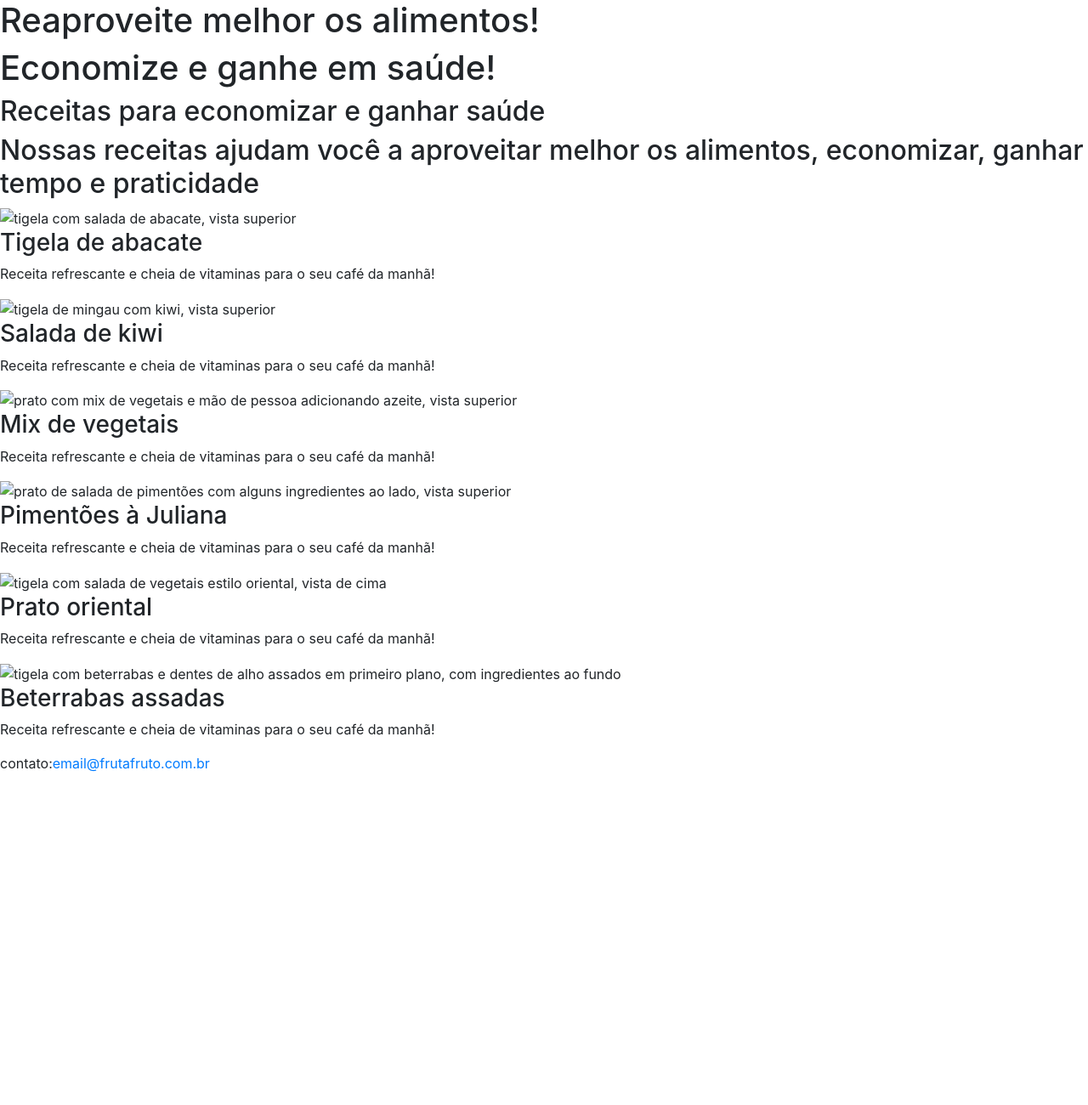
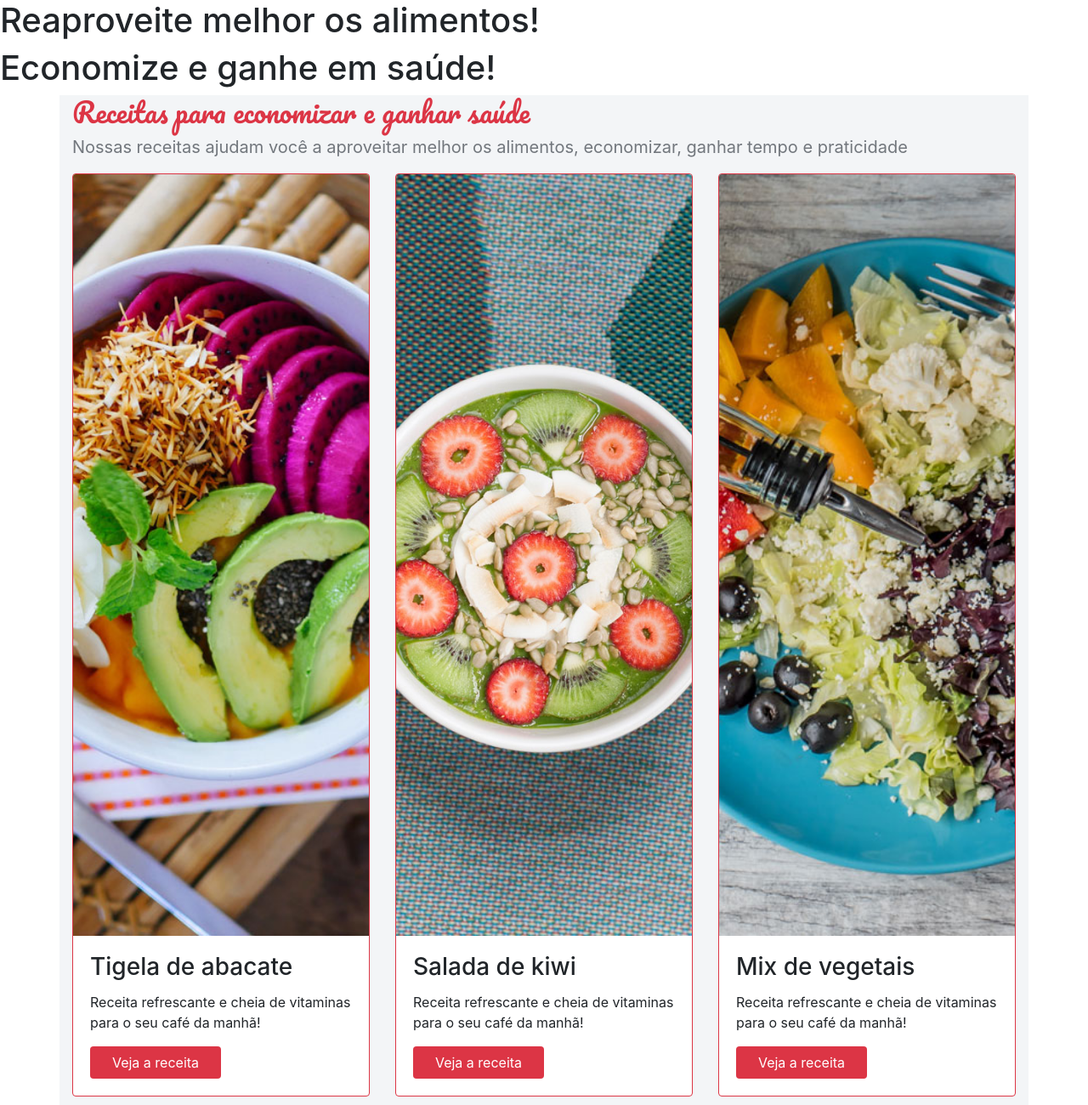
Before and after one commit to carlosheitor/lp-receitas, a plain HTML site: page index.html in a window 1280 px wide. Shown: the top 1300 px of the page at 85% size. Before the commit the page ends 926 px from the top, so only its background shows below. Drawn offline with nearby package versions, Linux system fonts and the light colour scheme.

Commit message:
Implement recipes card section and adjust image height problem

```diff
--- /dev/null
+++ b/css/style.css
@@ -0,0 +1,23 @@
+.recipes {
+  background-color: #f3f5f7;
+}
+.recipes > h2 {
+  font-family: "Pacifico", cursive;
+  color: #dc3545;
+}
+.recipes > p {
+  color: #72777d;
+  font-weight: 400;
+}
+.recipes figure {
+  border-color: #dc3545;
+}
+.card-img-top {
+  height: 70vw;
+  object-fit: cover;
+}
+.btn-recipes {
+  width: 50%;
+  color: #fff;
+  background-color: #dc3545;
+}
--- a/index.html
+++ b/index.html
@@ -5,12 +5,16 @@
     <meta name="viewport" content="width=device-width, initial-scale=1" />
     <title>fruta e fruto</title>
     <link
+      href="https://fonts.googleapis.com/css2?family=Pacifico&display=swap"
+      rel="stylesheet"
+    />
+    <link
       rel="stylesheet"
       href="https://stackpath.bootstrapcdn.com/bootstrap/4.4.1/css/bootstrap.min.css"
       integrity="sha384-Vkoo8x4CGsO3+Hhxv8T/Q5PaXtkKtu6ug5TOeNV6gBiFeWPGFN9MuhOf23Q9Ifjh"
       crossorigin="anonymous"
     />
-    <link rel="stylesheet" type="text/css" href="src/style.css" />
+    <link rel="stylesheet" type="text/css" href="css/style.css" />
   </head>
 
   <body>
@@ -19,53 +23,129 @@
     <h1>Reaproveite melhor os alimentos!</h1>
     <h1>Economize e ganhe em saúde!</h1>
 
+    <section class="container recipes">
       <h2>Receitas para economizar e ganhar saúde</h2>
-    <h2>
-      Nossas receitas ajudam você a aproveitar melhor os alimentos, economizar,
-      ganhar tempo e praticidade
-    </h2>
-
+      <p class="lead">
+        Nossas receitas ajudam você a aproveitar melhor os alimentos,
+        economizar, ganhar tempo e praticidade
+      </p>
+      <div class="row row-cols-1 row-cols-sm-1 row-cols-md-2 row-cols-lg-3">
+        <div class="col mb-4">
+          <figure class="card">
             <img
-      src="src/img/receita-abacate.jpg"
+              class="card-img-top img-fluid img-border-color"
+              src="img/receita-abacate.jpg"
               alt="tigela com salada de abacate, vista superior"
             />
-    <h3>Tigela de abacate</h3>
-    <p>Receita refrescante e cheia de vitaminas para o seu café da manhã!</p>
-
+            <figcaption class="card-body">
+              <h3 class="card-title">Tigela de abacate</h3>
+              <p class="card-text">
+                Receita refrescante e cheia de vitaminas para o seu café da
+                manhã!
+              </p>
+              <button type="button" class="btn btn-recipes">
+                Veja a receita
+              </button>
+            </figcaption>
+          </figure>
+        </div>
+        <div class="col mb-4">
+          <figure class="card">
             <img
-      src="src/img/receita-kiwi.jpg"
+              class="card-img-top img-fluid"
+              src="img/receita-kiwi.jpg"
               alt="tigela de mingau com kiwi, vista superior"
             />
-    <h3>Salada de kiwi</h3>
-    <p>Receita refrescante e cheia de vitaminas para o seu café da manhã!</p>
-
+            <figcaption class="card-body">
+              <h3 class="card-title">Salada de kiwi</h3>
+              <p class="card-text">
+                Receita refrescante e cheia de vitaminas para o seu café da
+                manhã!
+              </p>
+              <button type="button" class="btn btn-recipes">
+                Veja a receita
+              </button>
+            </figcaption>
+          </figure>
+        </div>
+        <div class="col mb-4">
+          <figure class="card">
             <img
-      src="src/img/receita-mix.jpg"
+              class="card-img-top img-fluid"
+              src="img/receita-mix.jpg"
               alt="prato com mix de vegetais e mão de pessoa adicionando azeite, vista superior"
             />
-    <h3>Mix de vegetais</h3>
-    <p>Receita refrescante e cheia de vitaminas para o seu café da manhã!</p>
-
+            <figcaption class="card-body">
+              <h3 class="card-title">Mix de vegetais</h3>
+              <p class="card-text">
+                Receita refrescante e cheia de vitaminas para o seu café da
+                manhã!
+              </p>
+              <button type="button" class="btn btn-recipes">
+                Veja a receita
+              </button>
+            </figcaption>
+          </figure>
+        </div>
+        <div class="col mb-4">
+          <figure class="card">
             <img
-      src="src/img/receita-pimentoes.jpg"
+              class="card-img-top img-fluid"
+              src="img/receita-pimentoes.jpg"
               alt="prato de salada de pimentões com alguns ingredientes ao lado, vista superior"
             />
-    <h3>Pimentões à Juliana</h3>
-    <p>Receita refrescante e cheia de vitaminas para o seu café da manhã!</p>
-
+            <figcaption class="card-body">
+              <h3 class="card-title">Pimentões à Juliana</h3>
+              <p class="card-text">
+                Receita refrescante e cheia de vitaminas para o seu café da
+                manhã!
+              </p>
+              <button type="button" class="btn btn-recipes">
+                Veja a receita
+              </button>
+            </figcaption>
+          </figure>
+        </div>
+        <div class="col mb-4">
+          <figure class="card">
             <img
-      src="src/img/receita-oriental.jpg"
+              class="card-img-top img-fluid"
+              src="img/receita-oriental.jpg"
               alt="tigela com salada de vegetais estilo oriental, vista de cima"
             />
-    <h3>Prato oriental</h3>
-    <p>Receita refrescante e cheia de vitaminas para o seu café da manhã!</p>
-
+            <figcaption class="card-body">
+              <h3 class="card-title">Prato oriental</h3>
+              <p class="card-text">
+                Receita refrescante e cheia de vitaminas para o seu café da
+                manhã!
+              </p>
+              <button type="button" class="btn btn-recipes">
+                Veja a receita
+              </button>
+            </figcaption>
+          </figure>
+        </div>
+        <div class="col mb-4">
+          <figure class="card">
             <img
-      src="src/img/receita-beterrabas.jpg"
+              class="card-img-top img-fluid"
+              src="img/receita-beterrabas.jpg"
               alt="tigela com beterrabas e dentes de alho assados em primeiro plano, com ingredientes ao fundo"
             />
-    <h3>Beterrabas assadas</h3>
-    <p>Receita refrescante e cheia de vitaminas para o seu café da manhã!</p>
+            <figcaption class="card-body">
+              <h3 class="card-title">Beterrabas assadas</h3>
+              <p class="card-text">
+                Receita refrescante e cheia de vitaminas para o seu café da
+                manhã!
+              </p>
+              <button type="button" class="btn btn-recipes">
+                Veja a receita
+              </button>
+            </figcaption>
+          </figure>
+        </div>
+      </div>
+    </section>
 
     <p>
       contato:<a href="mailto:email@frutafruto.com.br"
```
Lines whose indentation alone changed are shown as unchanged.
